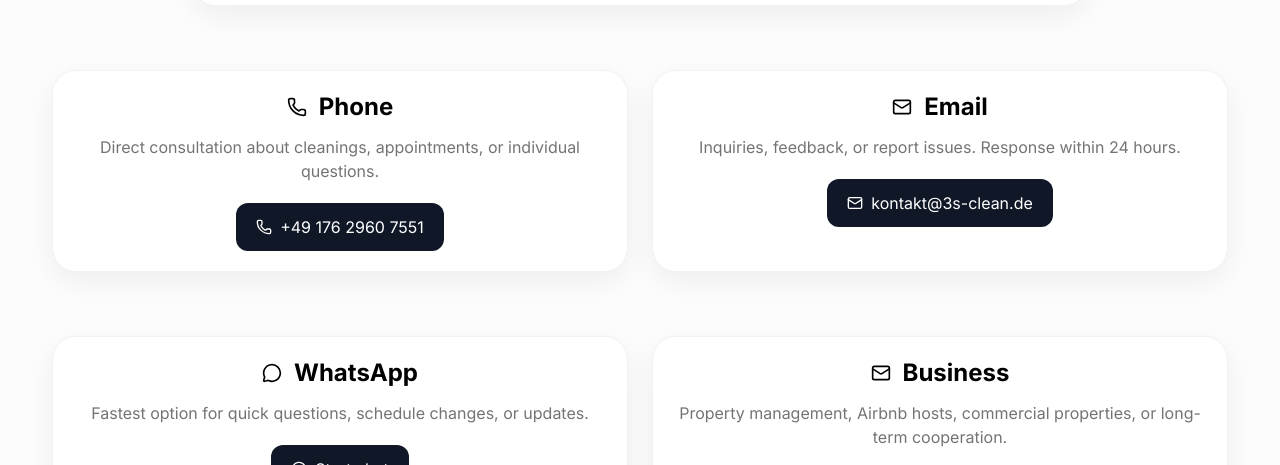
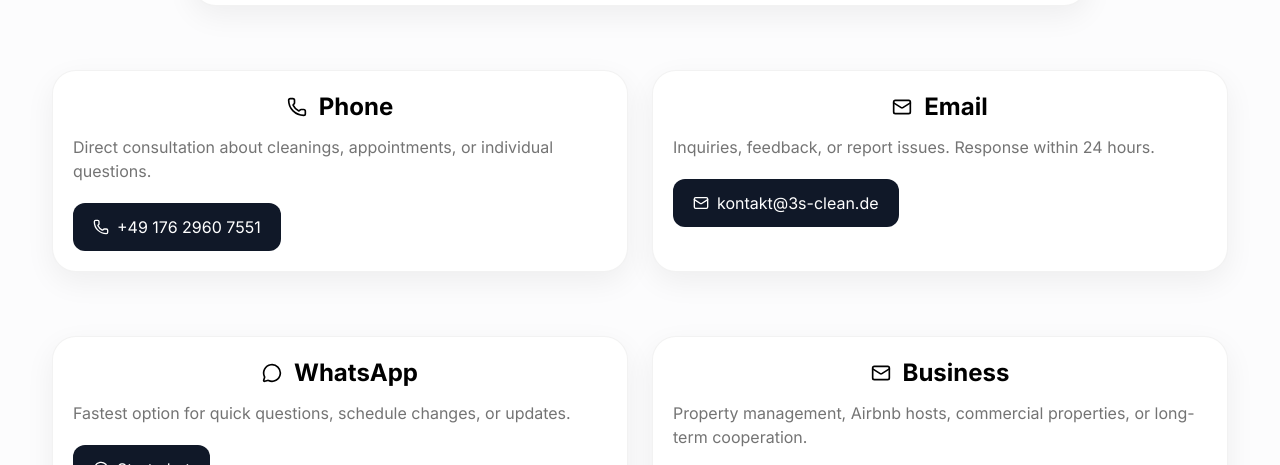
Before and after one commit to 3S-Clean/3s-clean-app, a Next.js app: page /en/contact in a window 1280 px wide. Shown: the part 487-952 px from the top of the page. Built offline with nearby package versions, Linux system fonts and the light colour scheme; no server answers.

Commit message:
feat: new contact

```diff
--- a/app/[locale]/contact/page.tsx
+++ b/app/[locale]/contact/page.tsx
@@ -90,13 +90,13 @@ export default function ContactPage() {
                             className={[CONTENT_GUTTER, "px-2 sm:px-4", "max-w-7xl xl:max-w-[1400px] mx-auto"].join(" ")}>
                             <div className="grid grid-cols-1 md:grid-cols-2 gap-6">
                                 {/* Phone */}
-                                <div className={`${CONTACT_CARD_HOVER} text-center`}>
+                                <div className={CONTACT_CARD_HOVER}>
                                     <div className="flex items-center justify-center gap-3 mb-3">
                                         <Phone className="w-5 h-5 text-[var(--text)]"/>
                                         <h2 className="text-xl md:text-2xl font-bold text-[var(--text)]">Phone</h2>
                                     </div>
 
-                                    <p className="text-[var(--muted)] mb-5">
+                                    <p className="text-left text-[var(--muted)] mb-5">
                                         Direct consultation about cleanings, appointments, or individual questions.
                                     </p>
 
@@ -116,13 +116,13 @@ export default function ContactPage() {
                                 </div>
 
                                 {/* Email */}
-                                <div className={`${CONTACT_CARD_HOVER} text-center`}>
+                                <div className={CONTACT_CARD_HOVER}>
                                     <div className="flex items-center justify-center gap-3 mb-3">
                                         <Mail className="w-5 h-5 text-[var(--text)]"/>
                                         <h2 className="text-xl md:text-2xl font-bold text-[var(--text)]">Email</h2>
                                     </div>
 
-                                    <p className="text-[var(--muted)] mb-5">
+                                    <p className="text-left text-[var(--muted)] mb-5">
                                         Inquiries, feedback, or report issues. Response within 24 hours.
                                     </p>
 
@@ -152,13 +152,13 @@ export default function ContactPage() {
                             className={[CONTENT_GUTTER, "px-2 sm:px-4", "max-w-7xl xl:max-w-[1400px] mx-auto"].join(" ")}>
                             <div className="grid grid-cols-1 md:grid-cols-2 gap-6">
                                 {/* WhatsApp */}
-                                <div className={`${CONTACT_CARD_HOVER} text-center`}>
+                                <div className={CONTACT_CARD_HOVER}>
                                     <div className="flex items-center justify-center gap-3 mb-3">
                                         <MessageCircle className="w-5 h-5 text-[var(--text)]"/>
                                         <h2 className="text-xl md:text-2xl font-bold text-[var(--text)]">WhatsApp</h2>
                                     </div>
 
-                                    <p className="text-[var(--muted)] mb-5">
+                                    <p className="text-left text-[var(--muted)] mb-5">
                                         Fastest option for quick questions, schedule changes, or updates.
                                     </p>
 
@@ -180,13 +180,13 @@ export default function ContactPage() {
                                 </div>
 
                                 {/* Business */}
-                                <div className={`${CONTACT_CARD_HOVER} text-center`}>
+                                <div className={CONTACT_CARD_HOVER}>
                                     <div className="flex items-center justify-center gap-3 mb-3">
                                         <Mail className="w-5 h-5 text-[var(--text)]"/>
                                         <h2 className="text-xl md:text-2xl font-bold text-[var(--text)]">Business</h2>
                                     </div>
 
-                                    <p className="text-[var(--muted)] mb-5">
+                                    <p className="text-left text-[var(--muted)] mb-5">
                                         Property management, Airbnb hosts, commercial properties, or long-term
                                         cooperation.
                                     </p>
@@ -248,6 +248,7 @@ export default function ContactPage() {
                     </div>
                 </section>
             </main>
+
             <Footer/>
         </>
     );
```
